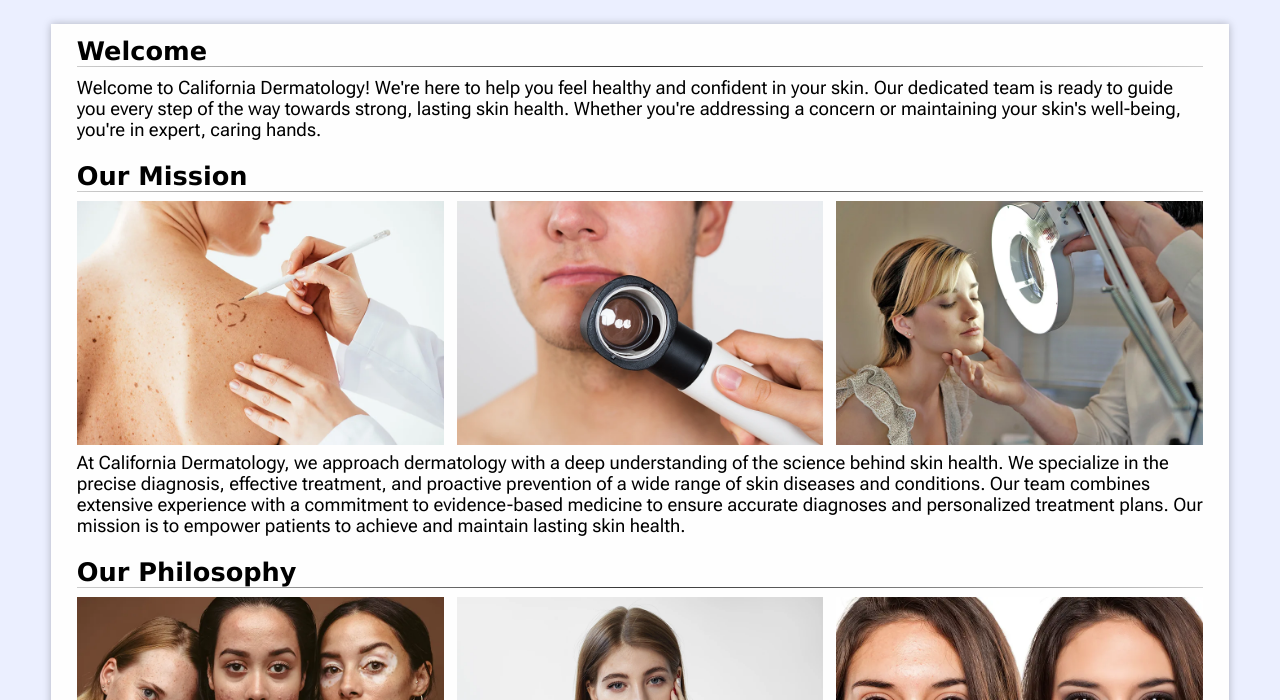
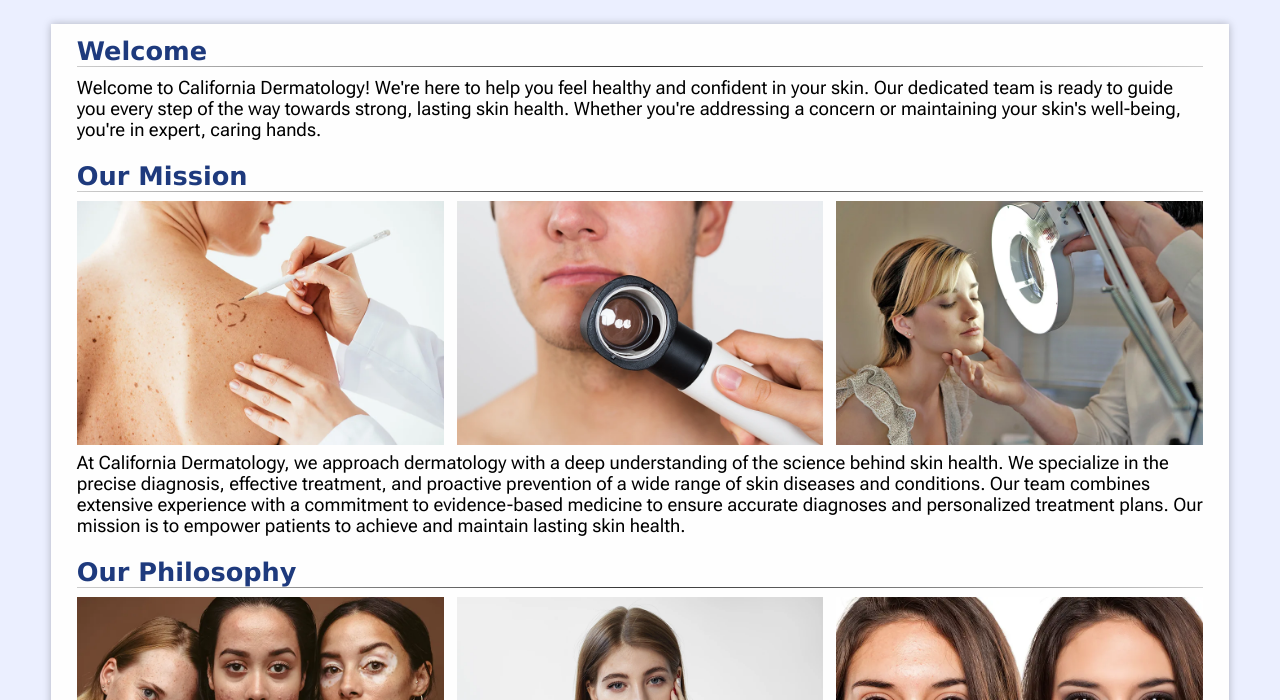
Before and after one commit to jjwu724/CA_Dermatology, a website: page index.html in a window 1280 px wide. Shown: the part 100-800 px from the top of the page. Drawn offline with Linux system fonts and the light colour scheme.

Commit message:
Add files via upload

```diff
--- a/styles.css
+++ b/styles.css
@@ -312,6 +312,7 @@ section {
 h2 {
   font-family: Verdana, sans-serif;
   font-size: calc(.4 * var(--header-height));
+  color: var(--shadow-color);
   margin: 0;
 }
 h4 {
```
